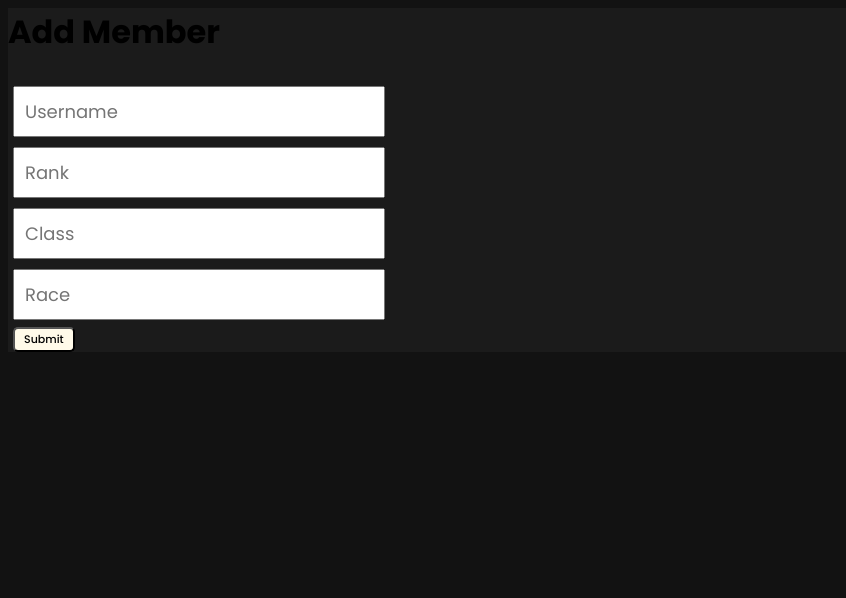
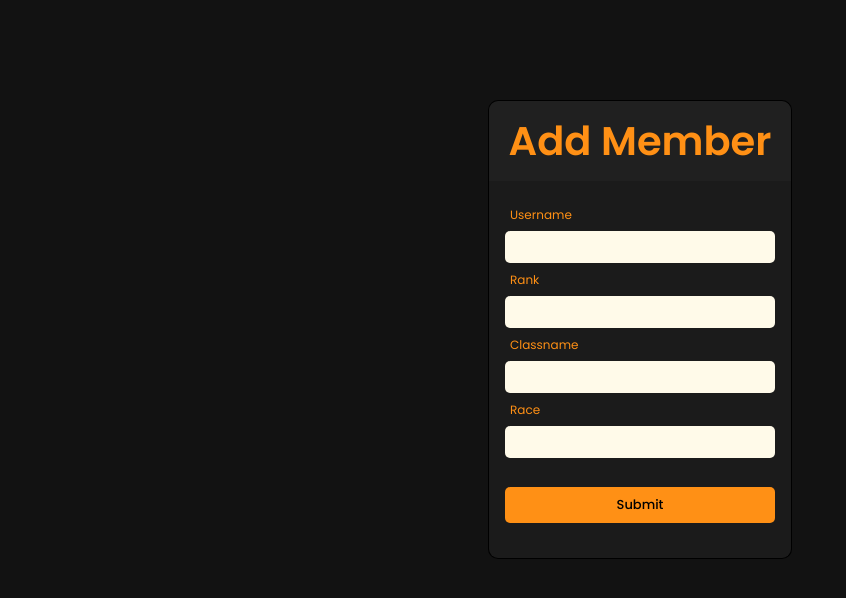
Before and after one commit to peterphan20/Guild-roster, a React (Create React App) app: page /addmember in a window 1280 px wide. Shown: the top 598 px of the page, without its empty margins (0-846 px from the left). Built offline with nearby package versions, Linux system fonts and the light colour scheme.

Commit message:
add-edit forms implemented

```diff
--- a/src/App.js
+++ b/src/App.js
@@ -55,22 +55,4 @@ const Container = styled.div`
 		padding: 0px;
 		box-sizing: border-box;
 	}
-	input {
-		padding: 10px;
-		font-size: 18px;
-		margin: 5px;
-	}
-	button {
-		background-color: #fffae9;
-		font-size: 11px;
-		font-weight: 500;
-		padding: 2px 9px;
-		margin-left: 5px;
-		margin-right: 5px;
-		border-radius: 5px;
-		cursor: pointer;
-	}
-	button:hover {
-		transform: scale(1.1);
-	}
 `;
--- a/src/components/AddMember.js
+++ b/src/components/AddMember.js
@@ -1,6 +1,6 @@
 import React, { useState } from "react";
 import { postMember } from "../helpers/crudMembers";
-import styled from 'styled-components'
+import styled from "styled-components";
 
 const AddMember = () => {
 	const [username, setUsername] = useState("");
@@ -36,19 +36,21 @@ const AddMember = () => {
 		if (success[0]) {
 			return (
 				<div>
-					<h1>Congratulations! You have created a Member 🦖</h1>
-					<p>User: {success[0].username}</p>
-					<p>Rank: {success[0].rank}</p>
-					<p>Class: {success[0].class}</p>
-					<p>Race: {success[0].race}</p>
-					<p>Joined: {new Date(success[0].joined).toLocaleDateString("en-us")}</p>
+					<p className="success-msg-header">Congratulations! You have created a Member 🦖</p>
+					<p className="success-msg">
+						User: {success[0].username}, Rank: {success[0].rank}, Class: {success[0].classname},
+						Race: {success[0].race}
+					</p>
+					<p className="success-msg">
+						Joined: {new Date(success[0].joined).toLocaleDateString("en-us")}
+					</p>
 				</div>
 			);
 		} else {
 			if (!error.details) return;
 			return (
 				<div>
-					<h1>Sorry, we could not create this member 😿</h1>
+					<p>*Sorry, we could not create this member 😿*</p>
 					<p>{error.details[0].message}</p>
 				</div>
 			);
@@ -58,43 +60,40 @@ const AddMember = () => {
 	return (
 		<AddContainer className="add-member-form">
 			<h1>Add Member</h1>
-			<br />
+			<div className="add-input-fields-btn">
+				<div className="add-input-fields">
+					<div className="add-input-label">
+						<label htmlFor="addCharUsername">Username</label>
 						<input
 							type="text"
-				placeholder="Username"
 							required
 							value={username}
 							onChange={(e) => setUsername(e.target.value)}
 						/>
-			<br />
+					</div>
+					<label htmlFor="addCharRank">Rank</label>
+					<div className="add-input-label">
+						<input type="text" required value={rank} onChange={(e) => setRank(e.target.value)} />
+					</div>
+					<div className="add-input-label">
+						<label htmlFor="addCharClassname">Classname</label>
 						<input
 							type="text"
-				placeholder="Rank"
-				required
-				value={rank}
-				onChange={(e) => setRank(e.target.value)}
-			/>
-			<br />
-			<input
-				type="text"
-				placeholder="Class"
 							required
 							value={classname}
 							onChange={(e) => setClassname(e.target.value)}
 						/>
-			<br />
-			<input
-				type="text"
-				placeholder="Race"
-				required
-				value={race}
-				onChange={(e) => setRace(e.target.value)}
-			/>
-			<br />
+					</div>
+					<div className="add-input-label">
+						<label htmlFor="addCharRace">Race</label>
+						<input type="text" required value={race} onChange={(e) => setRace(e.target.value)} />
+					</div>
+				</div>
 				<button onClick={onAddSubmit} className="add-btn">
 					Submit
 				</button>
 				{renderResponse()}
+			</div>
 		</AddContainer>
 	);
 };
@@ -102,5 +101,84 @@ const AddMember = () => {
 export default AddMember;
 
 const AddContainer = styled.div`
+	h1 {
+		background-color: rgb(32, 32, 32);
+		color: rgb(255, 144, 21);
+		text-align: center;
+		font-weight: 600;
+		font-size: 40px;
+		border-top: 1px solid black;
+		border-left: 1px solid black;
+		border-right: 1px solid black;
+		border-top-right-radius: 10px;
+		border-top-left-radius: 10px;
+		margin-top: 100px;
+		margin-left: auto;
+		margin-right: auto;
+		padding: 10px;
+		width: 24%;
+	}
+	label {
+		color: rgb(255, 144, 21);
+		font-size: 12px;
+		text-align: left;
+		margin-left: 5px;
+	}
+	input {
+		background-color: #fffae9;
+		display: block;
+		color: darkslategray;
+		border: none;
+		padding: 6px;
+		font-size: 13px;
+		border-radius: 5px;
+		margin-top: 5px;
+		margin-bottom: 3px;
+		width: 270px;
+	}
+	button {
+		background-color: rgb(255, 144, 21);
+		font-size: 13px;
+		font-weight: 500;
+		border: none;
+		border-radius: 5px;
+		cursor: pointer;
+		padding: 8px 20px;
+		width: 270px;
+		margin-top: 26px;
+		margin-bottom: 25px;
+	}
+	p {
+		font-size: 12px;
+		color: rgb(255, 144, 21);
+		text-align: center;
+	}
+	.add-input-label {
+		text-align: left;
+	}
+	.add-input-fields-btn {
+		display: flex;
+		flex-direction: column;
+		justify-content: center;
+		align-items: center;
 		background-color: rgb(27, 27, 27);
+		border-bottom: 1px solid black;
+		border-left: 1px solid black;
+		border-right: 1px solid black;
+		border-bottom-right-radius: 10px;
+		border-bottom-left-radius: 10px;
+		margin-left: auto;
+		margin-right: auto;
+		padding-top: 20px;
+		padding-bottom: 10px;
+		padding-right: 10px;
+		padding-left: 10px;
+		width: 24%;
+	}
+	.success-msg-header {
+		font-size: 13px;
+	}
+	.success-msg {
+		font-size: 9px;
+	}
 `;
--- a/src/components/EditMember.js
+++ b/src/components/EditMember.js
@@ -19,7 +19,7 @@ const EditMember = (props) => {
 			setEditResponse("Member successfully edited! ✔️");
 		} else {
 			// else not successfull
-			setEditResponse("There was an error 😿");
+			setEditResponse("There was an error, alphanumeric numbers only! 😿");
 		}
 	};
 
@@ -37,31 +37,38 @@ const EditMember = (props) => {
 							onChange={(e) => props.setEditUsername(e.target.value)}
 						/>
 					</div>
-
+					<div className="edit-input-label">
+						<label htmlFor="charRank">Rank</label>
 						<input
 							type="text"
 							value={props.editRank}
 							onChange={(e) => props.setEditRank(e.target.value)}
 						/>
-
+					</div>
+					<div className="edit-input-label">
+						<label htmlFor="charClassname">Classname</label>
 						<input
 							type="text"
 							value={props.editClassname}
 							onChange={(e) => props.setEditClassname(e.target.value)}
 						/>
-
+					</div>
+					<div className="edit-input-label">
+						<label htmlFor="charRace">Race</label>
 						<input
 							type="text"
 							value={props.editRace}
 							onChange={(e) => props.setEditRace(e.target.value)}
 						/>
 					</div>
-
-				<Link to="/">
-					<button onClick={onEditSubmit}>Submit</button>
-				</Link>
 				</div>
-			<h2>{editResponse}</h2>
+				{/* <Link to="/"> */}
+				<button className="edit-btn" onClick={onEditSubmit}>
+					Submit
+				</button>
+				{/* </Link> */}
+				<p>{editResponse}</p>
+			</div>
 		</EditContainer>
 	);
 };
@@ -69,7 +76,6 @@ const EditMember = (props) => {
 export default EditMember;
 
 const EditContainer = styled.div`
-
 	h1 {
 		background-color: rgb(27, 27, 27);
 		color: rgb(255, 144, 21);
@@ -81,9 +87,48 @@ const EditContainer = styled.div`
 		border-right: 1px solid black;
 		border-top-right-radius: 10px;
 		border-top-left-radius: 10px;
+		margin-top: 100px;
+		margin-left: auto;
+		margin-right: auto;
+		padding: 10px;
+		width: 24%;
+	}
+	label {
+		color: rgb(255, 144, 21);
+		font-size: 12px;
+		text-align: left;
+		margin-left: 5px;
 	}
 	input {
+		background-color: #fffae9;
+		display: block;
 		color: darkslategray;
+		border: none;
+		padding: 6px;
+		font-size: 13px;
+		border-radius: 5px;
+		margin-top: 5px;
+		margin-bottom: 3px;
+		width: 270px;
+	}
+	button {
+		background-color: rgb(255, 144, 21);
+		font-size: 13px;
+		font-weight: 500;
+		border: none;
+		border-radius: 5px;
+		cursor: pointer;
+		padding: 8px 20px;
+		width: 270px;
+		margin-top: 26px;
+		margin-bottom: 25px;
+	}
+	p {
+		color: rgb(255, 144, 21);
+		font-size: 12px;
+	}
+	.edit-input-label {
+		text-align: left;
 	}
 	.edit-input-fields-btn {
 		display: flex;
@@ -91,5 +136,17 @@ const EditContainer = styled.div`
 		justify-content: center;
 		align-items: center;
 		background-color: rgb(32, 32, 32);
+		border-bottom: 1px solid black;
+		border-left: 1px solid black;
+		border-right: 1px solid black;
+		border-bottom-right-radius: 10px;
+		border-bottom-left-radius: 10px;
+		margin-left: auto;
+		margin-right: auto;
+		padding-top: 20px;
+		padding-bottom: 10px;
+		padding-right: 10px;
+		padding-left: 10px;
+		width: 24%;
 	}
 `;
--- a/src/components/GuildList.js
+++ b/src/components/GuildList.js
@@ -1,5 +1,4 @@
 import React, { useState, useEffect } from "react";
-import Searchbar from "./Searchbar";
 import { fetchMembers, removeMember } from "../helpers/crudMembers";
 import styled from "styled-components";
 import { randomBytes } from "crypto";
@@ -29,6 +28,7 @@ const GuildList = ({
 	// 	"warrior",
 	// ];
 
+	const [term, setTerm] = useState("");
 	const [results, setResults] = useState([]);
 
 	useEffect(() => {
@@ -44,9 +44,7 @@ const GuildList = ({
 	};
 
 	const handleEditClick = (e) => {
-		console.log(e);
 		let dataArr = Array.from(e.target.attributes);
-		console.log(dataArr);
 		let memberId = dataArr[0].value;
 		let username = dataArr[1].value;
 		let rank = dataArr[2].value;
@@ -68,7 +66,21 @@ const GuildList = ({
 		});
 	};
 
-	const renderedList = results.map((user) => {
+	const renderedList = results
+		.filter((card) => {
+			if (term === "") {
+				return card;
+			} else if (
+				card.username.toLowerCase().includes(term.toLowerCase()) ||
+				card.rank.toLowerCase().includes(term.toLowerCase()) ||
+				card.classname.toLowerCase().includes(term.toLowerCase()) ||
+				card.race.toLowerCase().includes(term.toLowerCase())
+			) {
+				return card;
+			}
+		})
+		.sort((a, b) => a.username - b.username)
+		.map((user) => {
 			const avatarHash = randomBytes(20).toString("hex");
 			return (
 				<div key={user.id} className="member-content">
@@ -88,11 +100,10 @@ const GuildList = ({
 						<h3>{user.classname}</h3>
 						<h5>{user.race}</h5>
 					</div>
-
 					<div className="member-footer">
 						<p>{new Date(user.joined).toLocaleDateString("en-US")}</p>
 						<div className="delete-edit-btn">
-						<button onClick={(e) => handleClick(e.target.id)} id={user.id}>
+							<button className="guild-btn" onClick={(e) => handleClick(e.target.id)} id={user.id}>
 								Delete
 							</button>
 							<Link to="/editmember">
@@ -100,9 +111,10 @@ const GuildList = ({
 									data-id={user.id}
 									data-username={user.username}
 									data-rank={user.rank}
-								data-class={user.class}
+									data-class={user.classname}
 									data-race={user.race}
 									onClick={(e) => handleEditClick(e)}
+									className="guild-btn"
 								>
 									Edit
 								</button>
@@ -120,7 +132,15 @@ const GuildList = ({
 
 	return (
 		<MemberCard className="form-ui">
-			<Searchbar />
+			<div className="searchbar">
+				<h1>Search</h1>
+				<input
+					type="text"
+					placeholder="Search"
+					value={term}
+					onChange={(e) => setTerm(e.target.value)}
+				/>
+			</div>
 			<div className="guild-member-card">{renderedList}</div>
 		</MemberCard>
 	);
@@ -129,17 +149,29 @@ const GuildList = ({
 export default GuildList;
 
 const MemberCard = styled.div`
+	.guild-btn {
+		background-color: #fffae9;
+		font-size: 11px;
+		font-weight: 500;
+		padding: 2px 9px;
+		margin-left: 5px;
+		margin-right: 5px;
+		border-radius: 5px;
+		cursor: pointer;
+	}
+	.guild-btn:hover {
+		transform: scale(1.1);
+	}
 	.guild-member-card {
 		display: grid;
 		grid-template-columns: repeat(3, 1fr);
-		grid-auto-rows: auto;
-		grid-row-gap: 1em;
+		grid-gap: 0.5em;
 		background-color: rgb(27, 27, 27);
 		border: 1px solid black;
 		box-shadow: 0 2px 5px 1px rgb(64 60 67 / 40%);
 		margin-left: auto;
 		margin-right: auto;
-		width: 70%;
+		width: 80%;
 	}
 	.member-content {
 		color: #fffae9;
@@ -149,7 +181,7 @@ const MemberCard = styled.div`
 		margin-left: auto;
 		margin-right: auto;
 		padding: 10px;
-		width: 400px;
+		width: 380px;
 		height: 280px;
 	}
 	.header {
@@ -160,7 +192,7 @@ const MemberCard = styled.div`
 		margin-top: 10px;
 	}
 	.member-info {
-		margin-left: 25px;
+		margin-left: 15px;
 	}
 	.member-info h2 {
 		font-size: 1.5em;
--- a/src/components/Searchbar.js
+++ /dev/null
@@ -1,29 +0,0 @@
-import React, { useState, useEffect } from "react";
-
-const Searchbar = () => {
-	const [Term, setTerm] = useState("");
-
-	useEffect(() => {
-		const timerId = setTimeout(() => {
-			setTerm(Term);
-		}, 500);
-
-		return () => {
-			clearTimeout(timerId);
-		};
-	}, [Term]);
-
-	return (
-		<div>
-			<h1>Search</h1>
-			<input
-				type="text"
-				placeholder="Search"
-				value={Term}
-				onChange={(e) => setTerm(e.target.value)}
-			/>
-		</div>
-	);
-};
-
-export default Searchbar;
```
Lines whose indentation alone changed are shown as unchanged.
